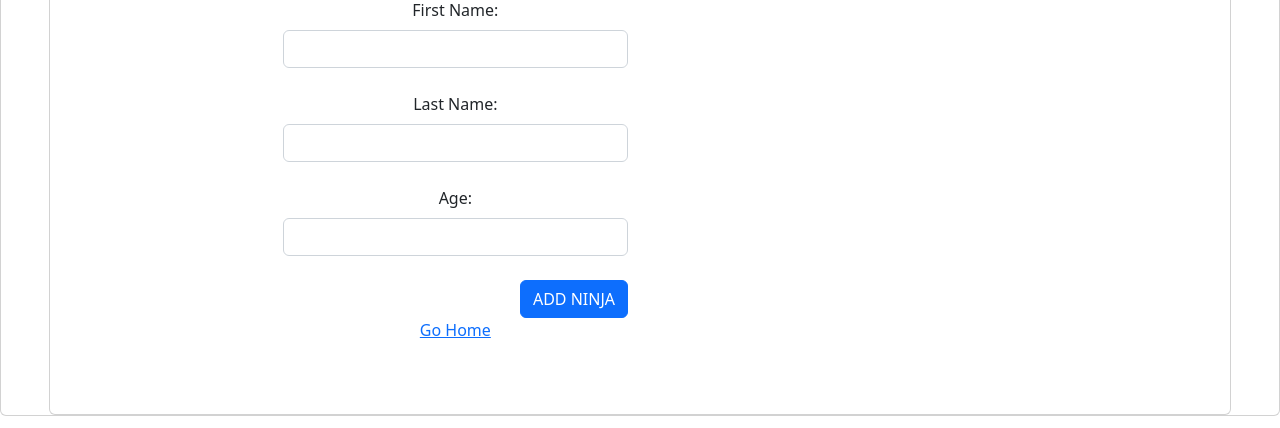
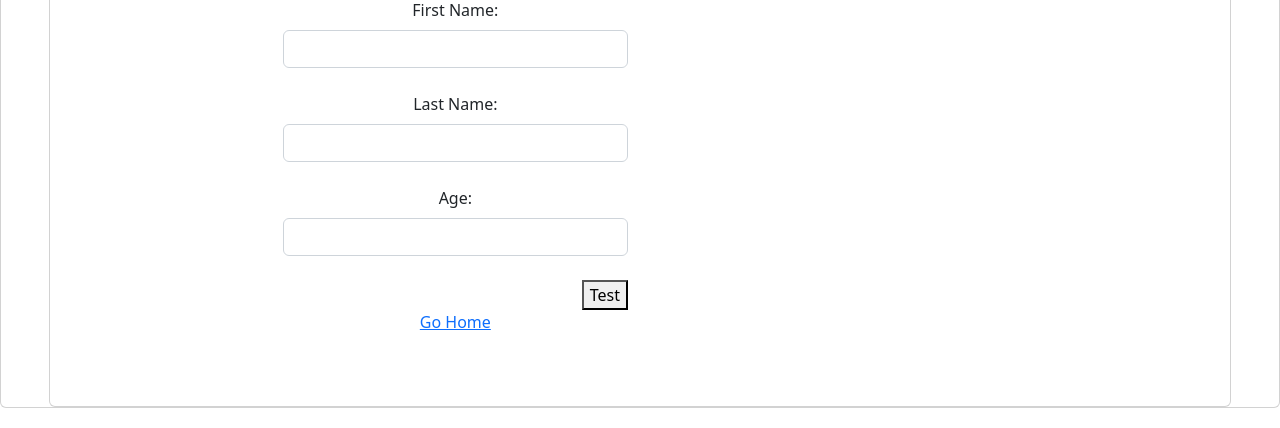
Before and after one commit to stephaniepuertas/dojos_ninjas_fullstack, a Flask app: page /ninjas/new in a window 1280 px wide. Shown: the part 372-800 px from the top of the page. Run offline with Flask 2, Linux system fonts and the light colour scheme; data that the repository does not hold is empty.

Commit message:
updated routes

```diff
--- a/flask_app/controllers/ninja_controller.py
+++ b/flask_app/controllers/ninja_controller.py
@@ -26,12 +26,14 @@ def one_ninja(ninja_id):
 # display form to create a ninja
 @app.get('/ninjas/new')
 def new_ninja():
+    # add dojo.find_all() method so it can connect
     dojos = Dojo.find_all()
     return render_template('new_ninja.html' , dojos=dojos)
 
 # process form and create a ninja
 @app.post('/ninjas')
 def create_ninja():
+    print('hello test!')
     ninja_id = Ninja.save(request.form)
     print(f'**** CREATED - NINJA ID: {ninja_id} ****')
     return redirect('/ninjas')
--- a/flask_app/models/dojo_model.py
+++ b/flask_app/models/dojo_model.py
@@ -44,22 +44,24 @@ class Dojo:
     # find one make by id with models
     @classmethod
     def find_by_id_with_models(cls, data):
-        query = 'SELECT * FROM dojos LEFT JOIN ninjas ON dojos.id = models.ninjas_id WHERE dojos.id = %(id)s;'
+        query = 'SELECT * FROM dojos LEFT JOIN ninjas ON dojos.id = ninjas.dojo_id WHERE dojos.id = %(id)s;'
         results = connectToMySQL(DATABASE).query_db(query, data)
+        print('hello world')
         pprint(results)
         dojo = Dojo(results[0])
         if results[0]['dojo_id']:
             for result in results:
                 data = {
-                    'id': result['ninja.id'],
-                    'first_name': result['ninja.first_name'],
-                    'last_name': result['ninja.last_name'],
-                    'age': result['ninja.age'],
+                    'id': result['id'],
+                    'first_name': result['first_name'],
+                    'last_name': result['last_name'],
+                    'age': result['age'],
                     'created_at': result['created_at'],
                     'updated_at': result['updated_at'],
                     'dojo_id': result['dojo_id']
                 }
-                dojo.models.append(Ninja(data))
+                dojo.ninjas.append(Ninja(data))
+                # print (dojo.ninjas)
         return dojo
 
 
--- a/flask_app/models/ninja_model.py
+++ b/flask_app/models/ninja_model.py
@@ -19,6 +19,7 @@ class Ninja:
     # create a ninja
     @classmethod
     def save(cls, data):
+        print ('hello world')
         query = 'INSERT INTO ninjas (first_name, last_name, age, dojo_id) VALUES (%(first_name)s, %(last_name)s, %(age)s, %(dojo_id)s);'
         ninja_id = connectToMySQL(DATABASE).query_db(query, data)
         return ninja_id
--- a/flask_app/templates/new_ninja.html
+++ b/flask_app/templates/new_ninja.html
@@ -74,7 +74,7 @@
                                                 <input type="text" name="age" id="age" class="form-control">
                                             </div>
                                             <div class="d-flex justify-content-end">
-                                                <input type="submit" value="ADD NINJA" class="btn btn-primary">
+                                                <button type="submit"> Test </button>
                                             </div>
 
                                             <a href="/dojos">Go Home</a>
```
Also changed, not shown: flask_app/controllers/dojo_controller.py (+2 -12 lines), flask_app/templates/one_dojo.html (+3 -8 lines).
